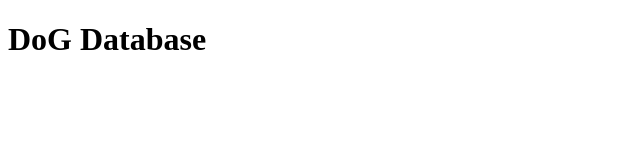
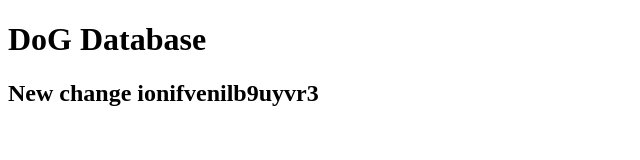
Before and after one commit to fiifieb/dogCatalogue, a plain HTML site: page index.html in a window 1280 px wide. Shown: the whole page, without its empty margins (0-640 px from the left). Drawn offline with Linux system fonts and the light colour scheme.

Commit message:
random change

```diff
--- a/index.html
+++ b/index.html
@@ -6,5 +6,6 @@
   </head>
   <body>
     <h1> DoG Database</h1>
+    <h2>New change ionifvenilb9uyvr3</h2>
   </body>
 </html>
```
